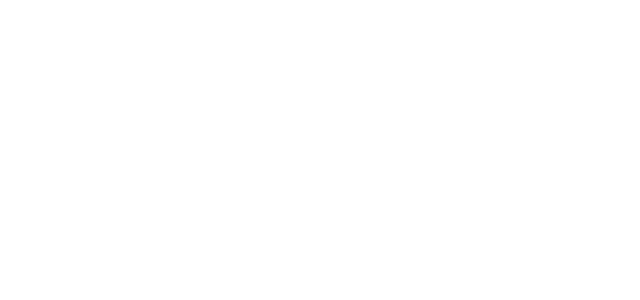
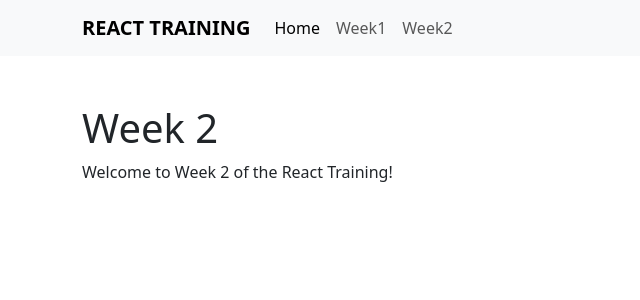
Before and after one commit to ChrisC0210/react-training-2025, a React (Vite) app: page /react-training-2025/week2 in a window 1280 px wide. Before the commit this address had no page. Shown: the top 300 px of the page, without its empty margins (0-640 px from the left). Built offline with nearby package versions, Linux system fonts and the light colour scheme.

Commit message:
update routing paths to include base path for react-training-2025

```diff
--- a/src/RouteConf.tsx
+++ b/src/RouteConf.tsx
@@ -10,8 +10,8 @@
 
 const routes = [
   {
-    // path: "/", element: <Layout />,
-    path: "", element: <Layout />,
+    path: "/react-training-2025", element: <Layout />,
+    // path: "", element: <Layout />,
     /// + in the Routes path="/" need to be path=""
     // https://github.com/orgs/community/discussions/36010
     children: [
--- a/src/components/Layout.tsx
+++ b/src/components/Layout.tsx
@@ -16,13 +16,13 @@
             <div className="collapse navbar-collapse" id="navbarText">
               <ul className="navbar-nav me-auto mb-2 mb-lg-0">
                 <li className="nav-item">
-                  <Link className='nav-link active' to="/">Home</Link>
+                  <Link className='nav-link active' to="/react-training-2025">Home</Link>
                 </li>
                 <li className="nav-item">
-                  <Link className='nav-link' to="/week1">Week1</Link>
+                  <Link className='nav-link' to="/react-training-2025/week1">Week1</Link>
                 </li>
                 <li className="nav-item">
-                  <Link className='nav-link' to="/week2">Week2</Link>
+                  <Link className='nav-link' to="/react-training-2025/week2">Week2</Link>
                 </li>
               </ul>
               {/* <span className="navbar-text">
```
